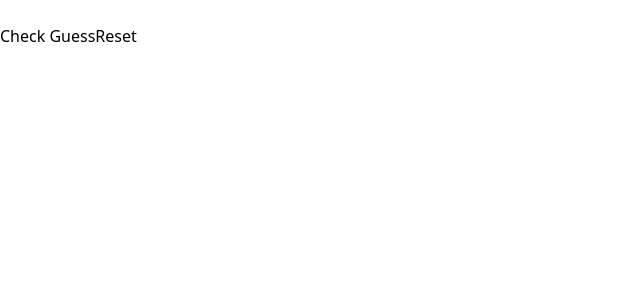
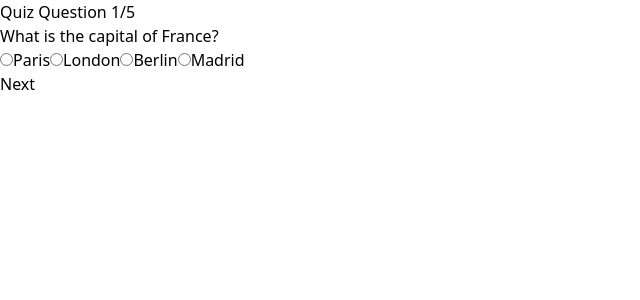
Before and after one commit to Kan2003/React-Practice, a React (Vite) app: page / in a window 1280 px wide. Shown: the top 300 px of the page, without its empty margins (0-640 px from the left). Built offline with nearby package versions, Linux system fonts and the light colour scheme.

Commit message:
Quiz app

```diff
--- a/src/App.jsx
+++ b/src/App.jsx
@@ -16,6 +16,7 @@ import MultiSelect from './components/multi-select/MultiSelect'
 import Chips from './components/Chips/Chips'
 import ProgressBar from './components/ProgressBar/ProgressBar'
 import Guess from './components/GuessNumber/Guess'
+import Quiz from './components/Quiz/Quiz'
 // import MultiForm from './components/MultiStep_Form/MultiForm'
 
 
@@ -92,7 +93,8 @@ function App() {
       {/* <MultiSelect/> */}
       {/* <Chips/> */}
       {/* <ProgressBar/> */}
-      <Guess/>
+      {/* <Guess/> */}
+      <Quiz/>
    </>
   )
 }
--- /dev/null
+++ b/src/components/Quiz/Quiz.jsx
@@ -0,0 +1,126 @@
+import React, { useState } from "react";
+
+const Quiz = () => {
+  const questions = [
+    {
+      question: "What is the capital of France?",
+      options: ["Paris", "London", "Berlin", "Madrid"],
+      answer: "Paris",
+    },
+    {
+      question: "What is 2 + 2?",
+      options: ["3", "4", "5", "6"],
+      answer: "4",
+    },
+    {
+      question: "Which planet is known as the Red Planet?",
+      options: ["Earth", "Mars", "Jupiter", "Saturn"],
+      answer: "Mars",
+    },
+    {
+      question: "What is the largest ocean on Earth?",
+      options: ["Atlantic", "Indian", "Arctic", "Pacific"],
+      answer: "Pacific",
+    },
+    {
+      question: "Who wrote 'To be, or not to be'?",
+      options: ["Shakespeare", "Hemingway", "Tolkien", "Twain"],
+      answer: "Shakespeare",
+    },
+  ];
+
+  const [currentQuestionIndex, setCurrentQuestionIndex] = useState(0);
+  const [selectedOption, setSelectedOption] = useState("");
+  const [score, setScore] = useState(0);
+  const [showResult, setShowResult] = useState(false);
+  const [error, setError] = useState("");
+
+  const handleOptionChange = (option) => {
+    setSelectedOption(option);
+    setError(""); // Clear error when an option is selected
+  };
+
+  const handleSubmit = () => {
+    if (!selectedOption) {
+      setError("Please select an option before proceeding.");
+      return;
+    }
+
+    if (selectedOption === questions[currentQuestionIndex].answer) {
+      setScore((prev) => prev + 1);
+    }
+
+    if (currentQuestionIndex === questions.length - 1) {
+      setShowResult(true);
+    } else {
+      setCurrentQuestionIndex((prev) => prev + 1);
+      setSelectedOption("");
+    }
+  };
+
+  const handleRestart = () => {
+    setCurrentQuestionIndex(0);
+    setSelectedOption("");
+    setScore(0);
+    setShowResult(false);
+    setError("");
+  };
+
+  return (
+    <div className="flex items-center justify-center min-h-screen bg-gray-100">
+      <div className="w-full max-w-md p-6 bg-white rounded-lg shadow-md">
+        {showResult ? (
+          <div className="text-center">
+            <h1 className="text-2xl font-bold mb-4">
+              Quiz Completed!
+            </h1>
+            <p className="text-lg mb-4">
+              Your Score: {score} out of {questions.length}
+            </p>
+            <button
+              onClick={handleRestart}
+              className="px-4 py-2 bg-blue-500 text-white rounded hover:bg-blue-600 transition"
+            >
+              Restart Quiz
+            </button>
+          </div>
+        ) : (
+          <>
+            <h1 className="text-2xl font-bold text-center mb-4">
+              Quiz Question {currentQuestionIndex + 1}/{questions.length}
+            </h1>
+            <div className="flex flex-col gap-4 p-4 border border-gray-300 rounded-md">
+              <p className="text-lg font-medium">
+                {questions[currentQuestionIndex].question}
+              </p>
+              <div className="flex flex-col gap-2">
+                {questions[currentQuestionIndex].options.map((option, index) => (
+                  <label key={index} className="flex items-center gap-2 cursor-pointer">
+                    <input
+                      type="radio"
+                      name="quiz-option"
+                      value={option}
+                      checked={selectedOption === option}
+                      onChange={() => handleOptionChange(option)}
+                      className="h-4 w-4 text-blue-500"
+                    />
+                    <span>{option}</span>
+                  </label>
+                ))}
+              </div>
+              {error && <p className="text-red-500 text-sm">{error}</p>}
+              <button
+                onClick={handleSubmit}
+                className="px-4 py-2 bg-blue-500 text-white rounded hover:bg-blue-600 transition"
+              >
+                {currentQuestionIndex === questions.length - 1 ? "Submit" : "Next"}
+              </button>
+            </div>
+          </>
+        )}
+      </div>
+    </div>
+  );
+};
+
+export default Quiz;
```
